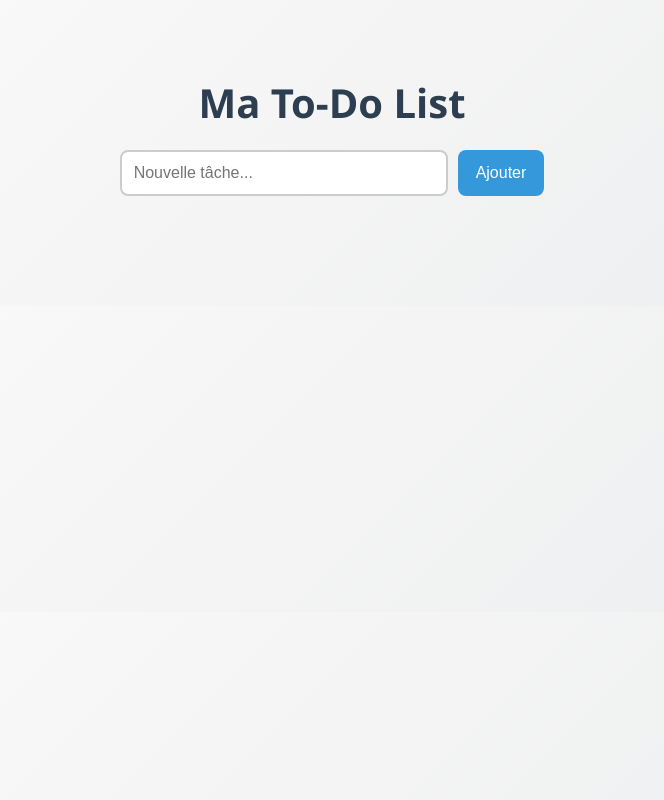
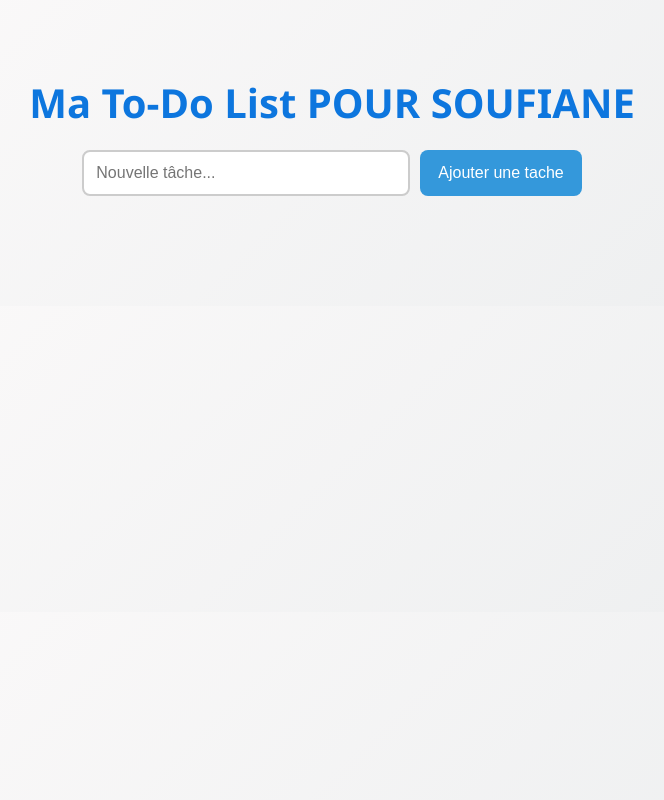
Before and after one commit to soufianeelbar/app-git, a plain HTML site: page index.html in a window 1280 px wide. Shown: the whole page, without its empty margins (308-972 px from the left). Drawn offline with Linux system fonts and the light colour scheme.

Commit message:
changes made

```diff
--- a/index.html
+++ b/index.html
@@ -6,10 +6,10 @@
     <link rel="stylesheet" href="style.css">
 </head>
 <body>
-    <h1>Ma To-Do List</h1>
+    <h1>Ma To-Do List POUR SOUFIANE </h1>
     <form id="todo-form">
         <input type="text" id="task-input" placeholder="Nouvelle tâche..." required>
-        <button type="submit">Ajouter</button>
+        <button type="submit">Ajouter une tache</button>
     </form>
     <ul id="task-list"></ul>
 
--- a/style.css
+++ b/style.css
@@ -13,7 +13,8 @@ body {
 h1 {
     font-size: 2.5em;
     margin-bottom: 20px;
-    color: #2c3e50;
+    color: #0d76de;
+    font-family: 'Segoe UI', Tahoma, Geneva, Verdana, sans-serif;
 }
 
 /* Formulaire */
@@ -21,6 +22,7 @@ h1 {
     display: flex;
     gap: 10px;
     margin-bottom: 30px;
+    font-family: sans-serif;
 }
 
 input[type="text"] {
@@ -33,7 +35,7 @@ input[type="text"] {
 }
 
 input[type="text"]:focus {
-    border-color: #3498db;
+    border-color: #032237;
     outline: none;
 }
 
```
